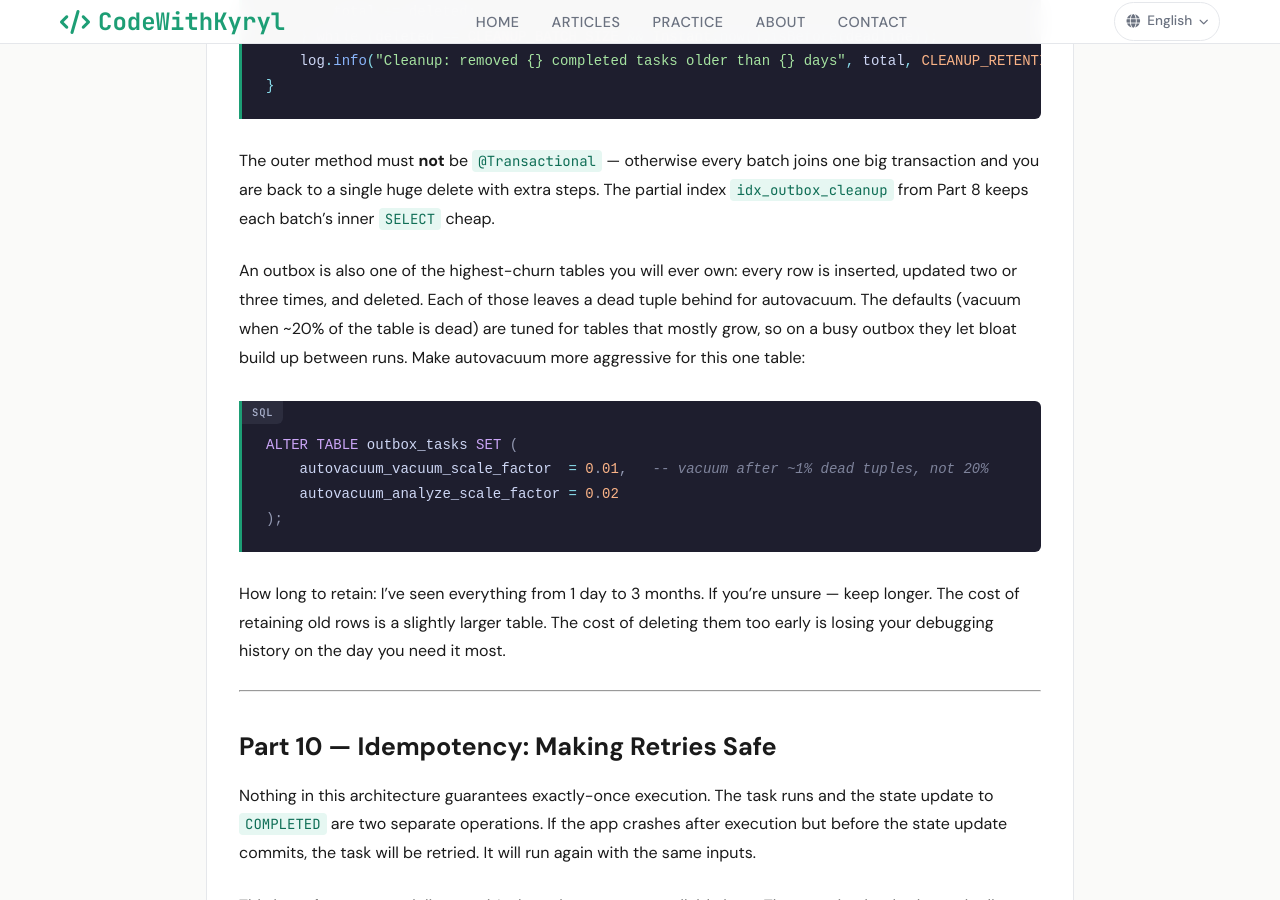
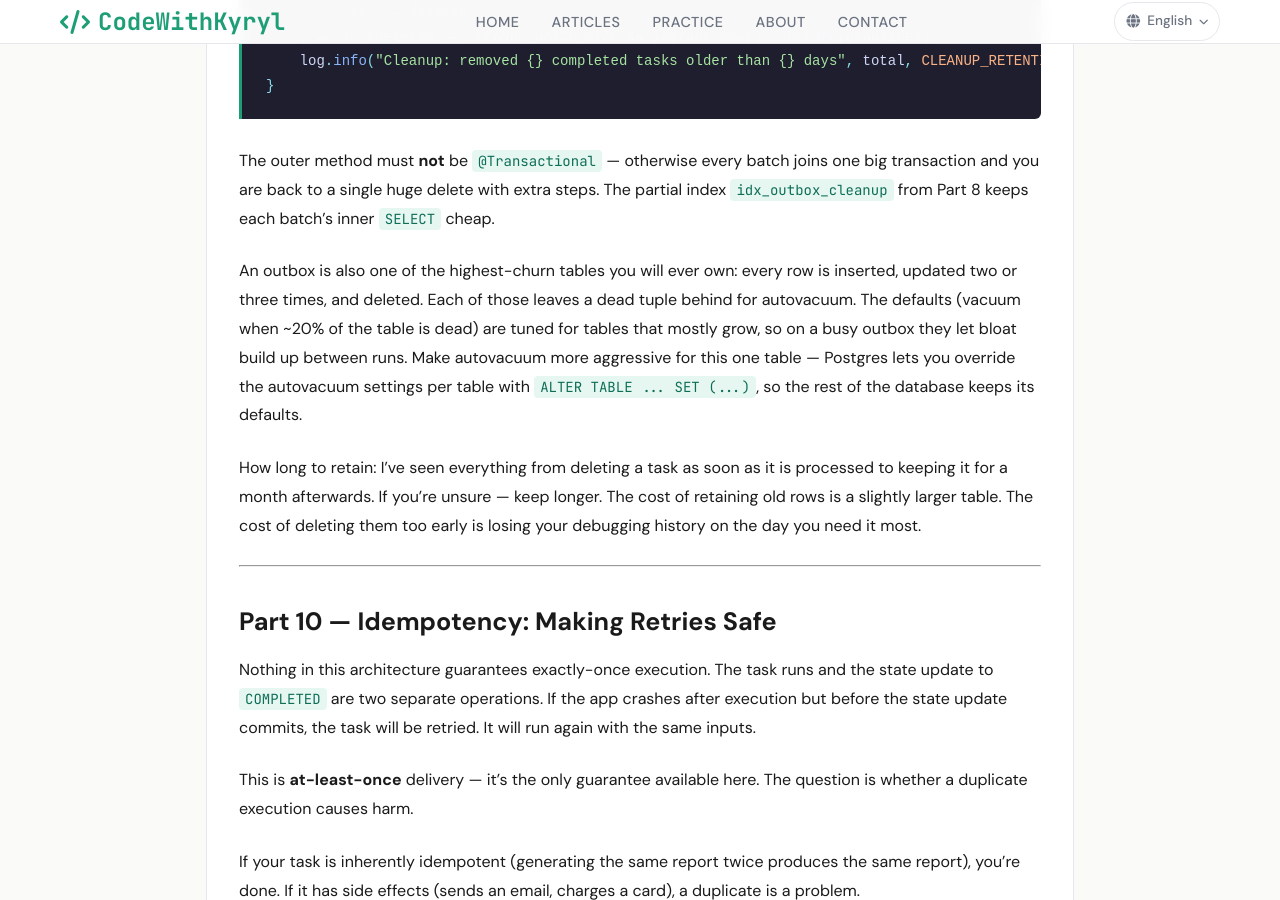
Before and after one commit to javaAndScriptDeveloper/codeWithKyryl, a Jekyll site: the page built from _articles/outboxes.md, in a window 1280 px wide and 900 px high, scrolled down 38115 px. Built offline with Jekyll 4.4.1, drawn with Linux system fonts in a browser that asks for light colours.

Commit message:
Outbox article: drop autovacuum numbers, restate retention range
Specific scale factors depend on table size and write rate, so the
article now only says to tune autovacuum more aggressively per table.
The retention range now reflects real practice: from deleting tasks
as soon as they are processed to keeping them for a month.

Co-Authored-By: Claude Opus 5.5 <noreply@anthropic.com>

````diff
--- a/_articles/outboxes.md
+++ b/_articles/outboxes.md
@@ -1562,16 +1562,11 @@ An outbox is also one of the highest-churn tables you will ever own: every row i
 updated two or three times, and deleted. Each of those leaves a dead tuple behind for autovacuum.
 The defaults (vacuum when ~20% of the table is dead) are tuned for tables that mostly grow, so on
 a busy outbox they let bloat build up between runs. Make autovacuum more aggressive for this one
-table:
-
-```sql
-ALTER TABLE outbox_tasks SET (
-    autovacuum_vacuum_scale_factor  = 0.01,   -- vacuum after ~1% dead tuples, not 20%
-    autovacuum_analyze_scale_factor = 0.02
-);
-```
-
-How long to retain: I've seen everything from 1 day to 3 months. If you're unsure — keep longer.
+table — Postgres lets you override the autovacuum settings per table with `ALTER TABLE ... SET (...)`,
+so the rest of the database keeps its defaults.
+
+How long to retain: I've seen everything from deleting a task as soon as it is processed to
+keeping it for a month afterwards. If you're unsure — keep longer.
 The cost of retaining old rows is a slightly larger table. The cost of deleting them too early
 is losing your debugging history on the day you need it most.
 
````
